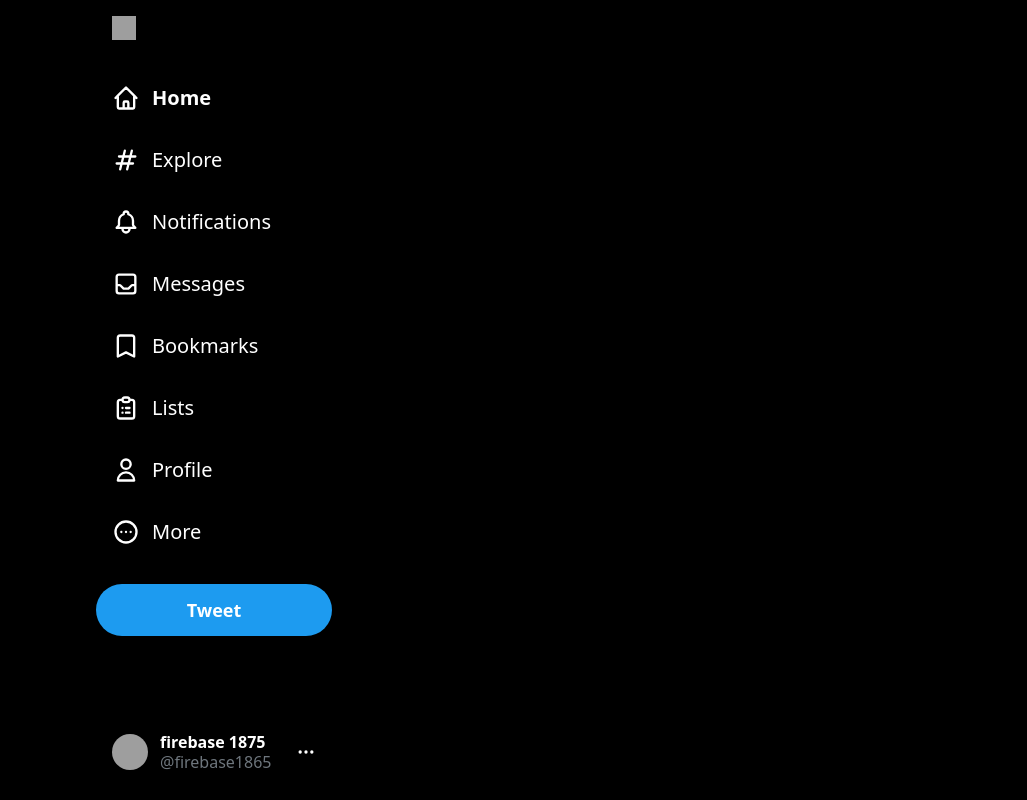
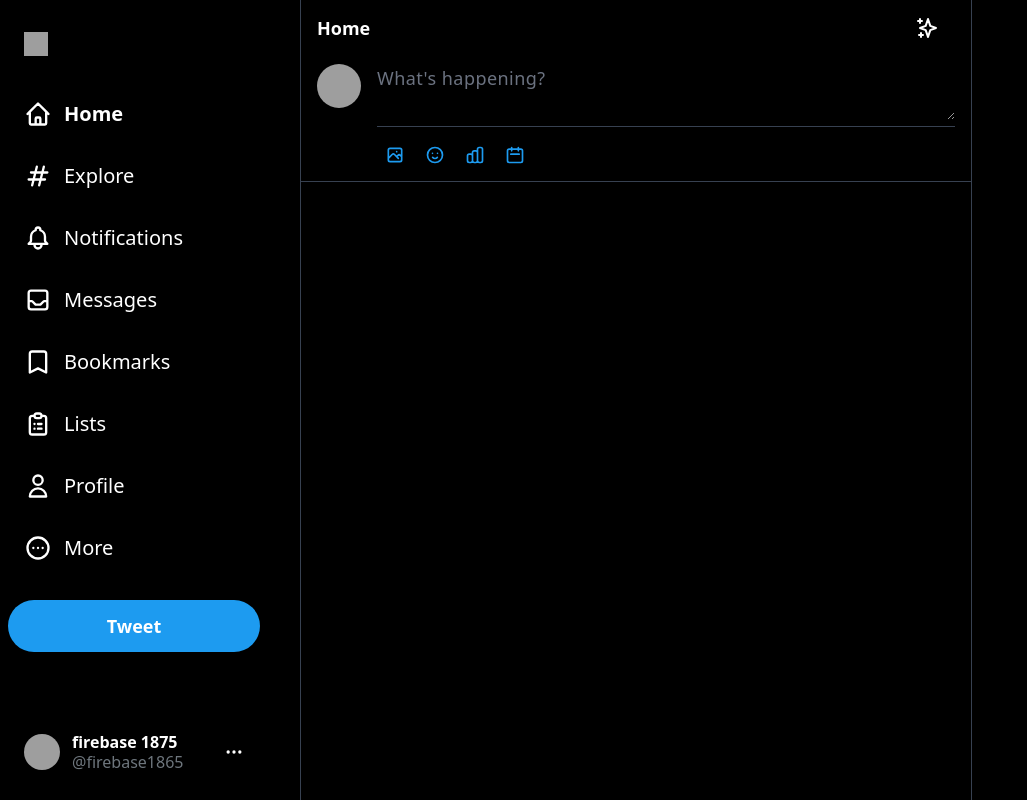
Before and after one commit to irfhan33/twitter-tailwind, a Next.js app: page / in a window 1280 px wide. Shown: the whole page, without its empty margins (0-1027 px from the left). Built offline with nearby package versions, Linux system fonts and the light colour scheme; grey boxes are pictures that could not be loaded.

Commit message:
add feed

```diff
--- /dev/null
+++ b/components/Feeds.js
@@ -0,0 +1,19 @@
+import React from "react";
+import Input from "./Input";
+import { SparklesIcon } from "@heroicons/react/outline";
+
+const Feeds = () => {
+  return (
+    <div className="grow max-w-2xl border-r border-l border-gray-700 h-[200vh]">
+      <div className="flex justify-between items-center px-4 py-1  backdrop-blur-xl sticky top-0">
+        <h2 className="text-lg font-bold">Home</h2>
+        <div className="hoverAnimation">
+          <SparklesIcon className="h-6 " />
+        </div>
+      </div>
+      <Input />
+    </div>
+  );
+};
+
+export default Feeds;
--- /dev/null
+++ b/components/Input.js
@@ -0,0 +1,84 @@
+import {
+  CalendarIcon,
+  ChartBarIcon,
+  EmojiHappyIcon,
+  PhotographIcon,
+  XIcon,
+} from "@heroicons/react/outline";
+import React, { useRef, useState } from "react";
+
+const Input = () => {
+  const [input, setInput] = useState("");
+  const [selectedFile, setSelectedFile] = useState(null);
+  const [showEmojis, setShowEmojis] = useState(false);
+  const filePickerRef = useRef(null);
+
+  const addImageToPost = () => {};
+  return (
+    <div
+      className={`border-b border-gray-700 px-4 py-2 flex space-x-4 overflow-y-auto`}
+    >
+      <img
+        src="https://cdn.dribbble.com/users/1577045/screenshots/4914645/media/028d394ffb00cb7a4b2ef9915a384fd9.png?compress=1&resize=400x300&vertical=top"
+        alt=""
+        className="h-11 w-11 rounded-full object-cover cursor-pointer"
+      />
+
+      <div className="w-full divide-y divide-gray-700">
+        <div>
+          <textarea
+            value={input}
+            rows="2"
+            onChange={(e) => setInput(e.target.value)}
+            placeholder="What's happening?"
+            className="w-full bg-transparent outline-none placeholder-gray-500 text-lg tracking-wide min-h-[50px]"
+          />
+        </div>
+
+        {selectedFile && (
+          <div className="relative">
+            <div
+              className="absolute w-8 h-8 bg-[#15181c] hover:bg-[#272c26] bg-opacity-75 rounded-full grid place-items-center top-1 left-1 cursor-pointer"
+              onClick={setSelectedFile(null)}
+            >
+              <XIcon className="h-5" />
+            </div>
+            <img
+              src={selectedFile}
+              className="rounded-2xl w-full max-h-80 object-contain"
+              alt=""
+            />
+          </div>
+        )}
+
+        <div className="flex items-center justify-between pt-2.5">
+          <div className="flex items-center space-x-1">
+            <div className="icon" onClick={() => filePickerRef.current.click()}>
+              <PhotographIcon className="h-5 text-[#1d9bf0]" />
+              <input
+                type="file"
+                hidden
+                onChange={addImageToPost}
+                ref={filePickerRef}
+              />
+            </div>
+            <div className="icon">
+              <EmojiHappyIcon
+                className="h-5 text-[#1d9bf0]"
+                onClick={() => setShowEmojis(!showEmojis)}
+              />
+            </div>
+            <div className="icon">
+              <ChartBarIcon className="h-5 text-[#1d9bf0]" />
+            </div>
+            <div className="icon">
+              <CalendarIcon className="h-5 text-[#1d9bf0]" />
+            </div>
+          </div>
+        </div>
+      </div>
+    </div>
+  );
+};
+
+export default Input;
--- a/components/Sidebar.js
+++ b/components/Sidebar.js
@@ -15,10 +15,8 @@ import {
 
 const Sidebar = () => {
   return (
-    <div
-      className="hidden sm:flex flex-col items-center xl:items-start xl:w-[340px] px-2 fixed h-full xl:pl-24 overflow-y-auto pb-4
-    "
-    >
+    // Note to myself. Position stikcy only work with fixed height of parents
+    <div className="hidden sm:flex flex-col items-center xl:items-start xl:w-[300px] px-2 sticky top-0 py-4 xl:pr-10  overflow-auto">
       <div className="grid place-items-center w-14 h-14 hoverAnimation   ">
         <Image src="https://rb.gy/ogau5a" width={28} height={28} />
       </div>
@@ -33,7 +31,7 @@ const Sidebar = () => {
         <SidebarLink text="Profile" Icon={UserIcon} />
         <SidebarLink text="More" Icon={DotsCircleHorizontalIcon} />
       </div>
-      <button className="xl:grid place-items-center hidden bg-[#1d9bf0] rounded-full py-3 w-full text-lg mt-4 font-bold hover:bg-[#1d9bf0]/80 shadow-md transition duration-200">
+      <button className="xl:grid place-items-center hidden bg-[#1d9bf0] rounded-full py-3 w-full text-lg mt-4 font-bold hover:bg-[#1d9bf0]/80 shadow-md transition duration-200 mb-4">
         Tweet
       </button>
 
--- a/pages/index.js
+++ b/pages/index.js
@@ -1,6 +1,7 @@
 import Head from "next/head";
 import Image from "next/image";
 import Sidebar from "./../components/Sidebar";
+import Feeds from "./../components/Feeds";
 
 export default function Home() {
   return (
@@ -10,9 +11,10 @@ export default function Home() {
         <link rel="icon" href="/favicon.ico" />
       </Head>
 
-      <main className="min-h-screen max-w-7xl mx-auto">
+      {/* Need to implement h-scren and overflow-auto to make the sidebar sticky and scrollable */}
+      <main className="max-w-7xl mx-auto flex  h-screen overflow-auto">
         <Sidebar />
-        {/* Feeds */}
+        <Feeds />
         {/* Widgets */}
 
         {/* Modal */}
--- a/styles/globals.css
+++ b/styles/globals.css
@@ -10,6 +10,10 @@
 
 @layer components {
   .hoverAnimation {
-    @apply hover:bg-[#d9d9d9] hover:bg-opacity-10 rounded-full cursor-pointer p-3 xl:px-4 transition duration-200 ease-out;
+    @apply hover:bg-[#d9d9d9]/10 rounded-full cursor-pointer p-3 xl:px-4 transition duration-200 ease-out;
+  }
+
+  .icon {
+    @apply cursor-pointer p-2 hover:bg-[#1d9bf0]/10  flex items-center justify-center rounded-full transition ease-out;
   }
 }
```
